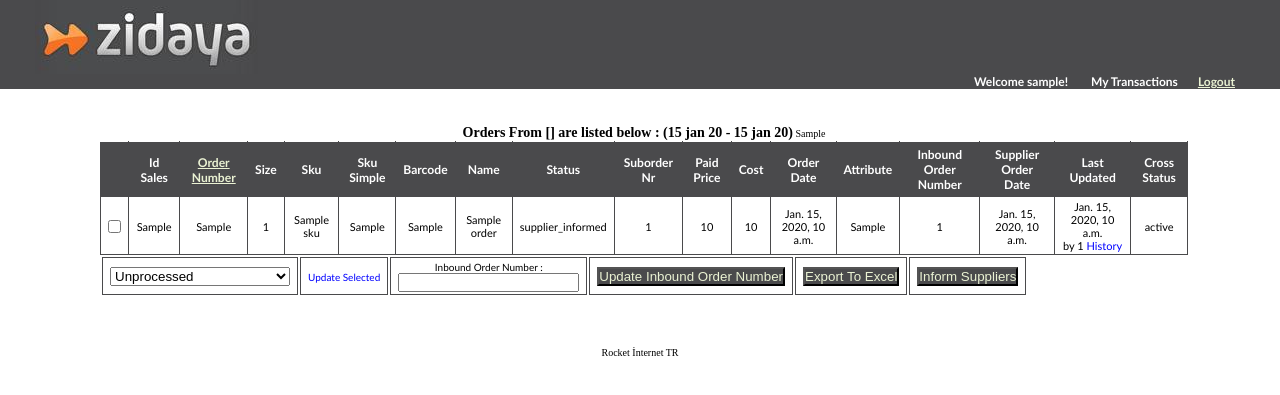
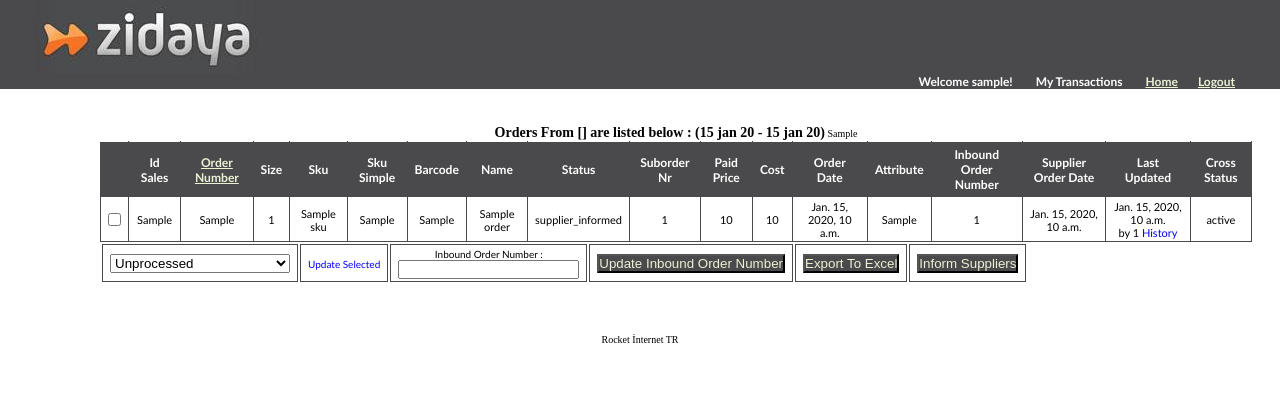
Before and after one commit to volkancirik/zTools, a Django app: template templates/orderList.html in a window 1280 px wide. Shown: the top 395 px of the page. Run offline with Django 3.2, Linux system fonts and the light colour scheme; a user stored in the database is signed in; tables that the repository leaves empty hold one stand-in row (values such as "Sample post"); the template is opened without the code that fills it: most values are stand-ins (such as "Sample title", 1, 10 or a date in 2020); some libraries are stand-ins or nearby versions.

Commit message:
back to home, frontend

```diff
--- a/templates/orderList.html
+++ b/templates/orderList.html
@@ -60,9 +60,9 @@
         }
         div.content_righty {
             float: right;
-            width: 85%;
+            width: 90%;
             margin-top: 36px;
-            margin-right: 20px;
+            margin-right: 5px;
         }
         table.orders,th,td{
             font-family:"Trebuchet MS", Arial, Helvetica, sans-serif;
@@ -536,14 +536,17 @@ $(document).ready(function(){
     <div class="shell">
         <div class="header">
             <div class="logo_box">
-                <a href="/">
+                <a href="/orders">
                     <img src="/static/images/zidaya_logo.png">
                 </a>
             </div>
             <div class="headerRighty">
                 <span style="margin-right: 20px">Welcome <b>{{ user.username }}!</b></span>
                 <a  style="margin-right: 20px" title="transactions" onclick='openTransactionList()' >My Transactions</a>
-                <a class="header_link" href="/logout" title="history"> Logout</a>
+                <a  style="margin-right: 20px" href="/orders" title="Home">
+                    Home
+                </a>
+                <a class="header_link" href="/logout" title="Logout"> Logout</a>
             </div>
 {#            <div class="headerLefty">#}
 {#                <a  title="transactions" onclick='openTransactionList()' >Transactions</a>#}
--- a/templates/orders.html
+++ b/templates/orders.html
@@ -290,9 +290,13 @@
                 </a>
             </div>
             <div class="headerRighty">
+
                 <span style="margin-right: 20px">Welcome <b>{{ user.username }}!</b></span>
                 <a  style="margin-right: 20px" title="transactions" onclick='openTransactionList()' >My Transactions</a>
-                <a class="header_link" href="/logout" title="history">
+                <a  style="margin-right: 20px" href="/orders" title="Home">
+                    Home
+                </a>
+                <a class="header_link" href="/logout" title="Logout">
                     Logout
                 </a>
             </div>
```
Also changed, not shown: templates/transactionOrderList.html (+5 -2 lines).
